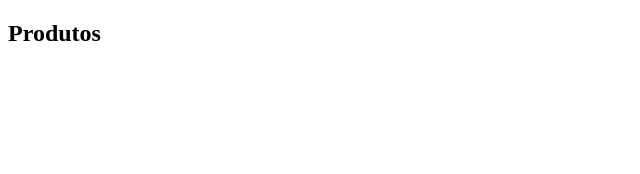
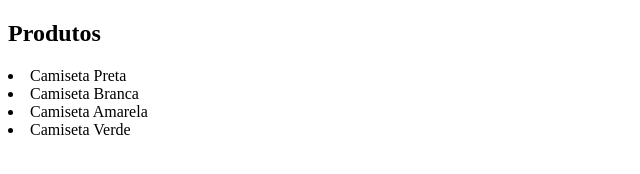
Before and after one commit to GrupoPIDH/teste, a website: page views/products.html in a window 1280 px wide. Shown: the whole page, without its empty margins (0-640 px from the left). Drawn offline with Linux system fonts and the light colour scheme.

Commit message:
Incluindo lista de produtos

```diff
--- a/views/products.html
+++ b/views/products.html
@@ -10,6 +10,10 @@
     <main>
         <section>
           <h1>Produtos</h1>
+            <li>Camiseta Preta</li>
+            <li>Camiseta Branca</li>
+            <li>Camiseta Amarela</li>
+            <li>Camiseta Verde</li>
         </section>
     </main>
 </body>
```
